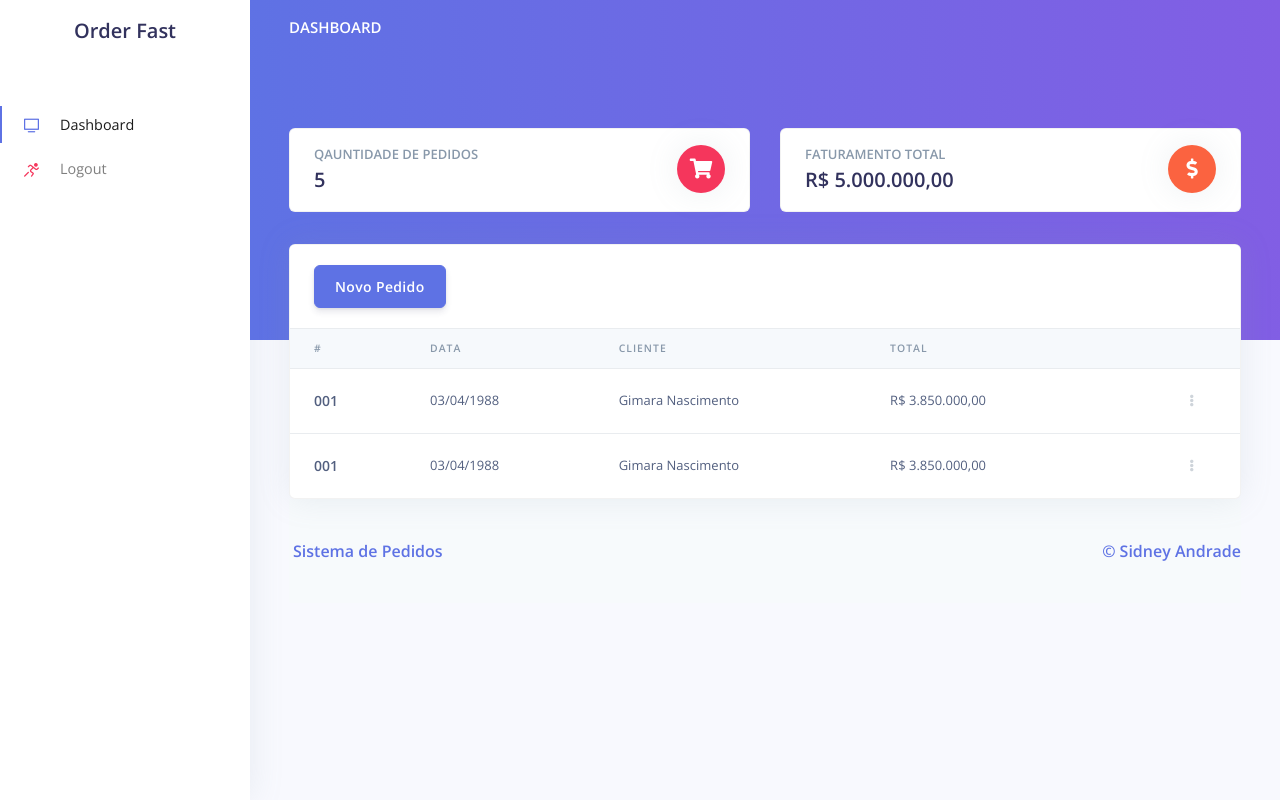
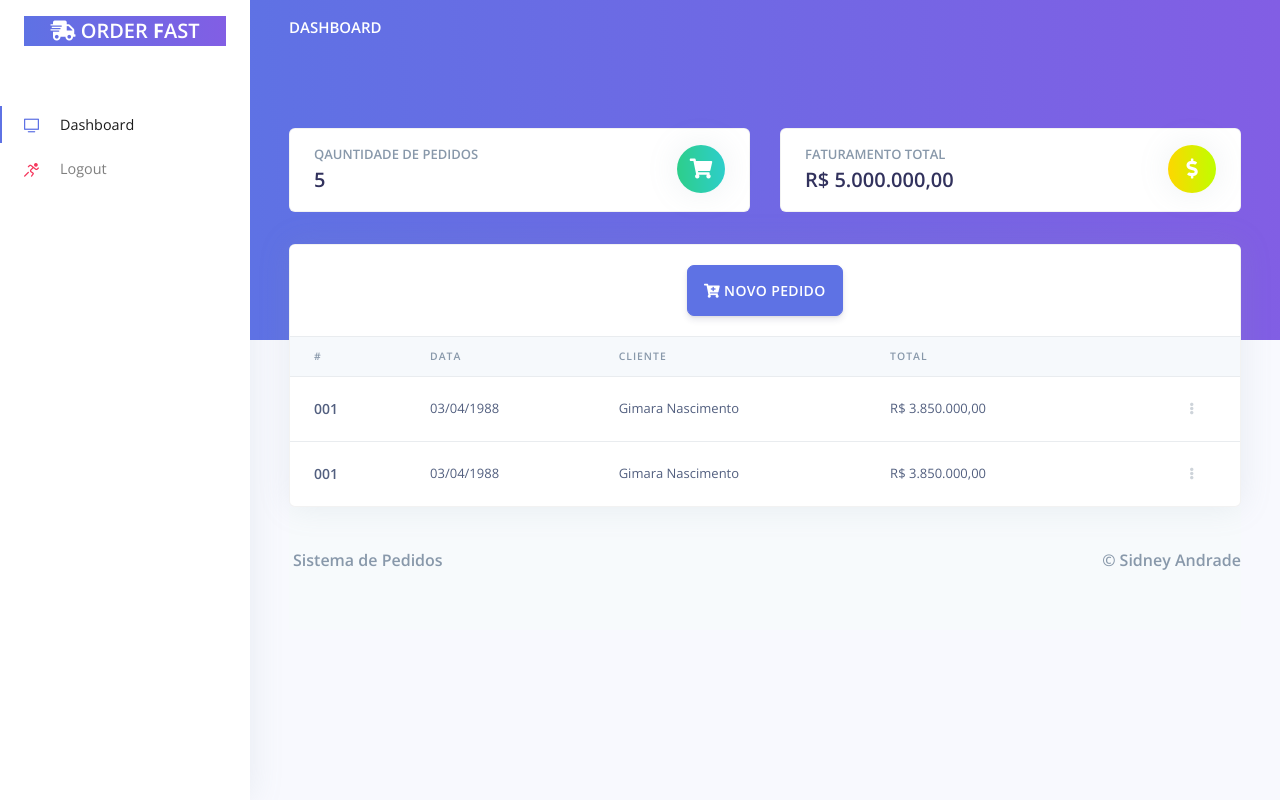
Before and after one commit to Sidneyasjr/pedidos, a Django app: page / in a window 1280 px wide. Run offline with Django 3.2, Linux system fonts and the light colour scheme; the visitor is signed in with stand-in values (Sample User, id 1); some libraries are stand-ins or nearby versions.

Commit message:
Ajustes no tamplete"

```diff
--- a/core/templates/includes/footer-fullscreen.html
+++ b/core/templates/includes/footer-fullscreen.html
@@ -3,13 +3,12 @@
         <div class="row align-items-center justify-content-xl-between">
             <div class="col-xl-6">
                 <div class="copyright text-center text-xl-left text-muted">
-                    <a href="#"
-                       class="font-weight-bold ml-1" target="_blank">Sistema De Pedidos</a>
+                    <p class="font-weight-bold ml-1">Sistema De Pedidos</p>
                 </div>
             </div>
             <div class="col-xl-6">
                 <div class="text-center text-xl-right text-muted">
-                    &copy; <a href="#">Sidney Andrade</a>
+                    &copy; <p>Sidney Andrade</p>
                 </div>
             </div>
         </div>
--- a/core/templates/includes/footer.html
+++ b/core/templates/includes/footer.html
@@ -3,15 +3,12 @@
     <div class="row align-items-center justify-content-xl-between">
         <div class="col-xl-6">
             <div class="text-center text-xl-left text-muted">
-                <a target="_blank"
-                   href="#"
-                   class="font-weight-bold ml-1">Sistema de Pedidos</a>
+                <p class="font-weight-bold ml-1">Sistema de Pedidos</p>
             </div>
         </div>
         <div class="col-xl-6">
             <div class="text-center text-xl-right text-muted">
-                <a href="#"
-                   class="font-weight-bold ml-1" target="_blank"> &copy; Sidney Andrade</a>
+                <p class="font-weight-bold ml-1"> &copy; Sidney Andrade</p>
             </div>
         </div>
     </div>
--- a/core/templates/includes/navigation-fullscreen.html
+++ b/core/templates/includes/navigation-fullscreen.html
@@ -2,7 +2,7 @@
 <nav class="navbar navbar-top navbar-horizontal navbar-expand-md navbar-dark">
     <div class="container px-4">
         <a class="navbar-brand" href="/">
-            <h1>ORDER FAST</h1>
+            <h1 class="display-3 text-white"><i class="fas fa-shipping-fast"></i> ORDER <b>F</b>AST</h1>
         </a>
     </div>
 </nav>
--- a/core/templates/includes/sidenav.html
+++ b/core/templates/includes/sidenav.html
@@ -7,7 +7,7 @@
         </button>
         <!-- Brand -->
         <a class="navbar-brand pt-0" href="/">
-            <h2>Order Fast</h2>
+            <h2 class="bg-gradient-blue text-white"><i class="fas fa-shipping-fast"></i> ORDER <b>F</b>AST</h2>
         </a>
         <!-- Collapse -->
         <div class="collapse navbar-collapse" id="sidenav-collapse-main">
--- a/core/templates/index.html
+++ b/core/templates/index.html
@@ -22,7 +22,7 @@
                                         <span class="h2 font-weight-bold mb-0">5</span>
                                     </div>
                                     <div class="col-auto">
-                                        <div class="icon icon-shape bg-danger text-white rounded-circle shadow">
+                                        <div class="icon icon-shape bg-gradient-success text-white rounded-circle shadow">
                                             <i class="fas fa-shopping-cart"></i>
                                         </div>
                                     </div>
@@ -39,7 +39,7 @@
                                         <span class="h2 font-weight-bold mb-0">R$ 5.000.000,00</span>
                                     </div>
                                     <div class="col-auto">
-                                        <div class="icon icon-shape bg-warning text-white rounded-circle shadow">
+                                        <div class="icon icon-shape bg-gradient-yellow text-white rounded-circle shadow">
                                             <i class="fas fa-dollar-sign"></i>
                                         </div>
                                     </div>
@@ -59,10 +59,12 @@
             <div class="col">
                 <div class="card shadow">
                     <div class="card-header border-0">
-                        <!-- Button trigger modal -->
-                        <button type="button" class="btn btn-primary" data-toggle="modal" data-target="#order">
-                            Novo Pedido
+                        <div class="row justify-content-center">
+                            <!-- Button trigger modal -->
+                        <button type="button" class="btn btn-primary btn-lg" data-toggle="modal" data-target="#order">
+                            <i class="fas fa-cart-plus"></i> NOVO PEDIDO
                         </button>
+                        </div>
                         <!-- Modal -->
                         {% include 'order.html' %}
                     </div>
```
Also changed, not shown: README.md.
